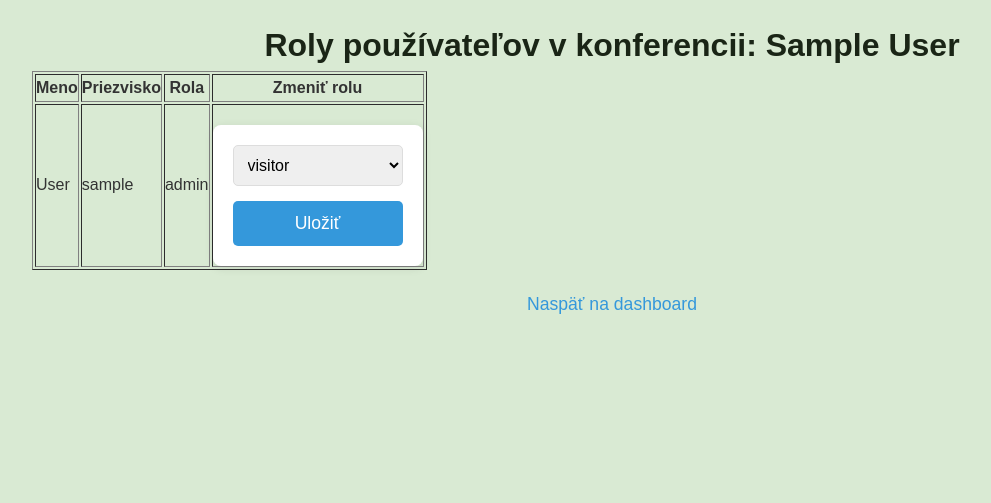
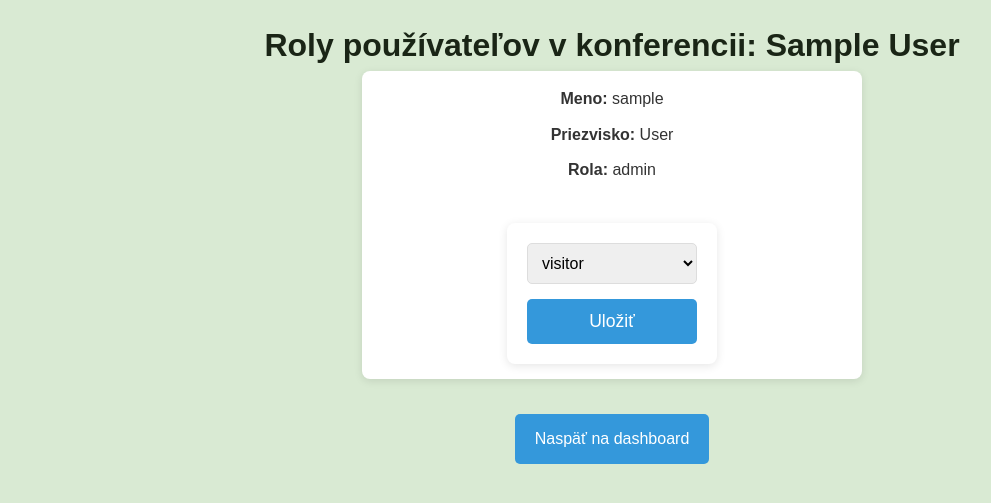
Before and after one commit to DanielMagdolen/ukf-2-team, a Flask app: template templates/view_users_roles.html in a window 1280 px wide. Shown: the top 503 px of the page, without its empty margins (28-1019 px from the left). Run offline with Flask 3, Linux system fonts and the light colour scheme; the visitor is signed in with stand-in values (Sample User, id 1); the template is opened without the code that fills it: most values are stand-ins (such as "Sample title", 1, 10 or a date in 2020).

Commit message:
Admin dashboard úpravy

```diff
--- a/static/style_css/admin_dashboard.css
+++ b/static/style_css/admin_dashboard.css
@@ -16,6 +16,7 @@ body {
     max-width: 1200px;
     margin: 0 auto;
     padding: 0 20px;
+    text-align: center;
 }
 
 h1,
@@ -93,21 +96,43 @@ button:hover {
     background-color: #2980b9;
 }
 
-.work-item {
+.user-container {
     background-color: #fff;
-    padding: 20px;
-    margin-bottom: 20px;
+    padding: 15px;
+    margin-bottom: 15px;
     border-radius: 8px;
-    box-shadow: 0 2px 10px rgba(0, 0, 0, 0.1);
+    box-shadow: 0 2px 8px rgba(0, 0, 0, 0.1);
     position: relative;
+    display: flex;
+    flex-direction: column;
+    gap: 10px;
+    max-width: 500px;
+    width: 100%;
+    margin-left: auto;
+    margin-right: auto;
 }
 
-.work-item a {
+.user-info {
+    font-size: 1rem;
+    color: #333;
+}
+
+.user-info p {
+    margin-bottom: 10px;
+}
+
+.role-change {
+    display: flex;
+    flex-direction: column;
+    gap: 10px;
+}
+
+.user-container a {
     color: #3498db;
     text-decoration: none;
 }
 
-.work-item a:hover {
+.user-container a:hover {
     text-decoration: underline;
 }
 
@@ -126,13 +151,32 @@ button:hover {
     text-decoration: underline;
 }
 
+.back-link,
+.button {
+    display: inline-block;
+    padding: 12px 20px;
+    background-color: #3498db;
+    color: white;
+    text-decoration: none;
+    border-radius: 5px;
+    font-size: 16px;
+    text-align: center;
+    transition: background-color 0.3s ease;
+}
+
+.back-link:hover,
+.button:hover {
+    background-color: #2980b9;
+}
+
 .icon-button {
-    font-size: 16px;
+    font-size: 14px;
     background-color: transparent;
     border: none;
     cursor: pointer;
     padding: 5px;
     margin-left: 5px;
+    justify-content: space-around;
 }
 
 .icon-button:hover {
--- a/templates/view_users_roles.html
+++ b/templates/view_users_roles.html
@@ -12,52 +12,38 @@
     <div class="container">
         <h1>Roly používateľov v konferencii: {{ session['current_conference_name'] }}</h1>
 
-        <table border="1">
-            <thead>
-                <tr>
-                    <th>Meno</th>
-                    <th>Priezvisko</th>
-                    <th>Rola</th>
-                    <th>Zmeniť rolu</th>
-                </tr>
-            </thead>
-            <tbody>
+        <div class="users-container">
             {% if roles_info %}
             {% for role in roles_info %}
-                <tr>
-                    <td>{{ role.user_surname }}</td>
-                    <td>{{ role.user_name }}</td> <!-- Meno a priezvisko -->
-                    <td>{{ role.role }}</td>
-                    <td>
+            <div class="user-container">
+                <div class="user-info">
+                    <p><strong>Meno:</strong> {{ role.user_name }}</p>
+                    <p><strong>Priezvisko:</strong> {{ role.user_surname }}</p>
+                    <p><strong>Rola:</strong> {{ role.role }}</p>
+                </div>
+                <div class="role-change">
                     <form method="POST">
                         <input type="hidden" name="user_id" value="{{ role.user_id }}">
                         <select name="role">
                             <!-- Deaktivovanie možnosti admin pre všetkých, ktorí nie sú už admin -->
-                                <option value="visitor" {% if role.role=='visitor' %}selected{% endif %}>visitor
-                                </option>
-                                <option value="admin" {% if role.role=='admin' %}selected{% endif %} disabled>admin
-                                </option>
-                                <option value="recenzent" {% if role.role=='recenzent' %}selected{% endif %}>recenzent
-                                </option>
-                                <option value="student" {% if role.role=='student' %}selected{% endif %}>student
-                                </option>
-                                <option value="recenzent,student" {% if role.role=='recenzent,student' %}selected{%
-                                    endif %}>recenzent,student</option>
+                            <option value="visitor" {% if role.role=='visitor' %}selected{% endif %}>visitor</option>
+                            <option value="admin" {% if role.role=='admin' %}selected{% endif %} disabled>admin</option>
+                            <option value="recenzent" {% if role.role=='recenzent' %}selected{% endif %}>recenzent</option>
+                            <option value="student" {% if role.role=='student' %}selected{% endif %}>student</option>
+                            <option value="recenzent,student" {% if role.role=='recenzent,student' %}selected{% endif %}>recenzent,student</option>
                         </select>
                         <button type="submit" {% if role.role=='admin' %}disabled{% endif %}>Uložiť</button>
                     </form>
-                    </td>
-                </tr>
+                </div>
+            </div>
             {% endfor %}
             {% else %}
-                <tr>
-                    <td colspan="3">Žiadne roly neboli nájdené pre túto konferenciu.</td>
-                </tr>
+            <p>Žiadne roly neboli nájdené pre túto konferenciu.</p>
             {% endif %}
-            </tbody>
-        </table>
+        </div>
 
-        <a href="{{ url_for('admin_dashboard') }}" class="back-link">Naspäť na dashboard</a>
+        <a href="{{ url_for('admin_dashboard') }}" class="back-link button">Naspäť na dashboard</a>
+
     </div>
 </body>
 
```
Also changed, not shown: other parts of static/style_css/admin_dashboard.css (+62 -2 lines), templates/admin_dashboard.html (+4 -10 lines). Lines whose indentation alone changed are shown as unchanged.
